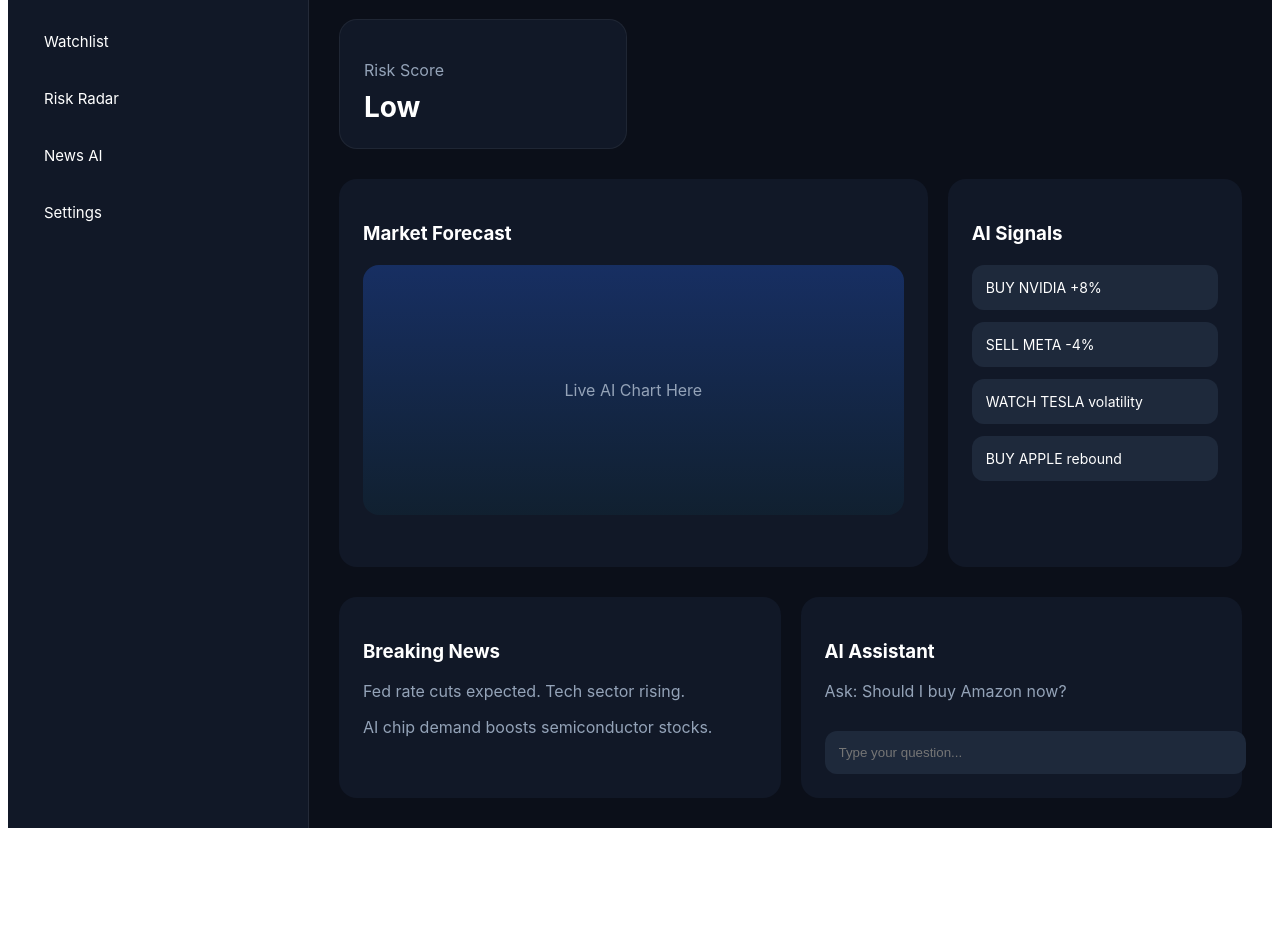
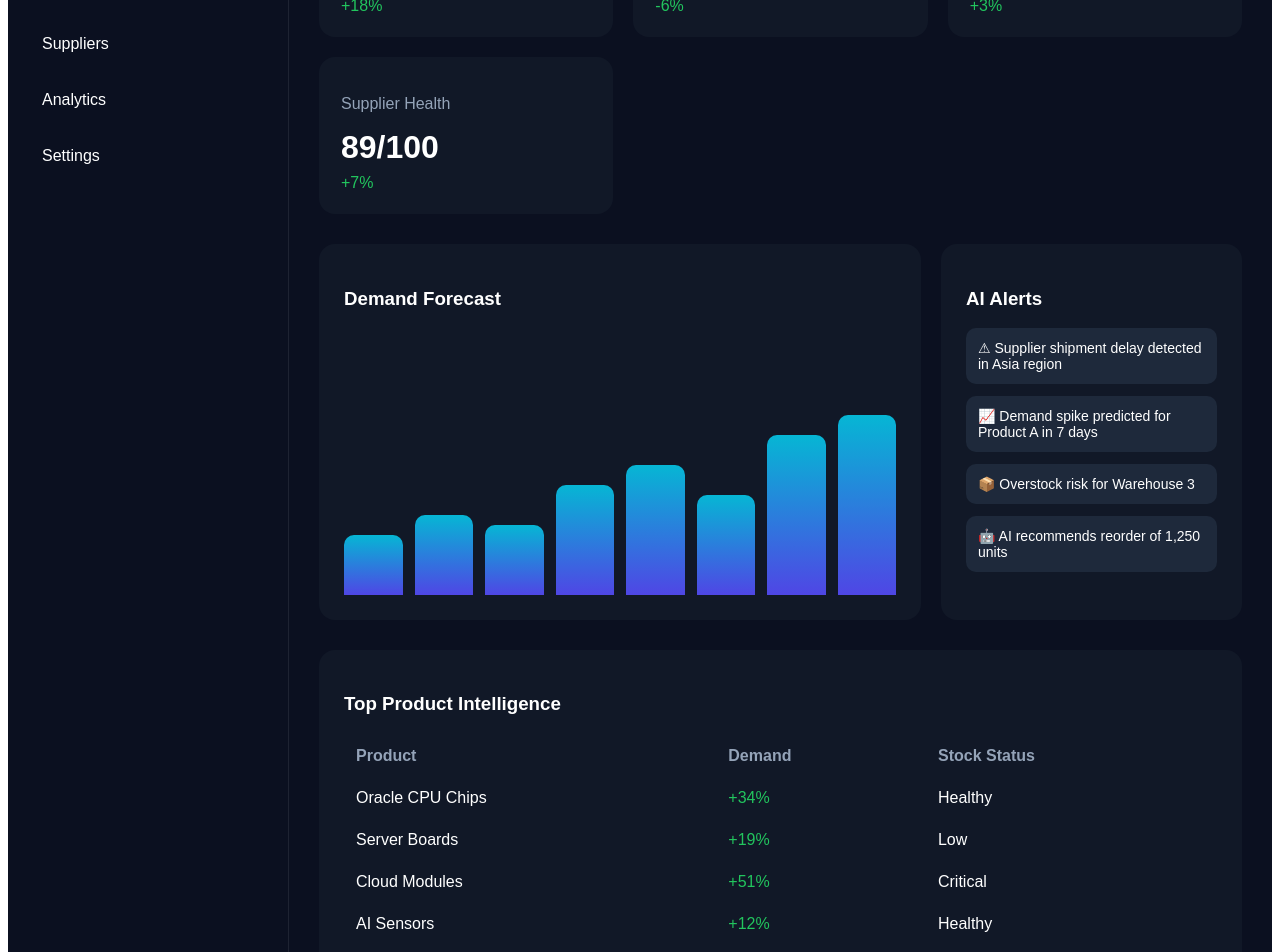
Before and after one commit to bsalinder-bot/oracle_stock_ai, a Next.js app: page /dashboard in a window 1280 px wide. Shown: the part 280-1232 px from the top of the page. Before the commit the page ends 1116 px from the top, so only its background shows below. Built offline with nearby package versions, Linux system fonts and the light colour scheme.

Commit message:
Refactor Dashboard layout and update styles

```diff
--- a/app/dashboard/page.tsx
+++ b/app/dashboard/page.tsx
@@ -1,50 +1,66 @@
 export default function Dashboard() {
+  const cards = [
+    { title: "Revenue Protected", value: "$4.8M", change: "+18%" },
+    { title: "Stockout Risk", value: "12%", change: "-6%" },
+    { title: "Inventory Accuracy", value: "96.4%", change: "+3%" },
+    { title: "Supplier Health", value: "89/100", change: "+7%" },
+  ];
+
+  const alerts = [
+    "⚠ Supplier shipment delay detected in Asia region",
+    "📈 Demand spike predicted for Product A in 7 days",
+    "📦 Overstock risk for Warehouse 3",
+    "🤖 AI recommends reorder of 1,250 units",
+  ];
+
+  const products = [
+    { name: "Oracle CPU Chips", demand: "+34%", stock: "Healthy" },
+    { name: "Server Boards", demand: "+19%", stock: "Low" },
+    { name: "Cloud Modules", demand: "+51%", stock: "Critical" },
+    { name: "AI Sensors", demand: "+12%", stock: "Healthy" },
+  ];
+
   return (
     <main
       style={{
-        margin: 0,
-        padding: 0,
-        fontFamily: "Inter, Arial, sans-serif",
-        background: "#0b0f19",
-        color: "#fff",
         minHeight: "100vh",
+        background: "#0b1020",
+        color: "white",
+        fontFamily: "Arial, sans-serif",
         display: "flex",
       }}
     >
       {/* Sidebar */}
       <aside
         style={{
-          width: "260px",
-          background: "#111827",
+          width: "240px",
           padding: "30px 20px",
           borderRight: "1px solid rgba(255,255,255,0.08)",
         }}
       >
-        <h1 style={{ fontSize: "24px", marginBottom: "40px" }}>
+        <h2 style={{ marginBottom: "40px", fontSize: "28px" }}>
           OracleStock AI
-        </h1>
+        </h2>
 
         {[
           "Dashboard",
-          "AI Signals",
-          "Portfolio",
-          "Watchlist",
-          "Risk Radar",
-          "News AI",
+          "Forecasting",
+          "Inventory",
+          "Suppliers",
+          "Analytics",
           "Settings",
         ].map((item) => (
           <div
             key={item}
             style={{
-              padding: "14px 16px",
+              padding: "14px",
               marginBottom: "10px",
-              borderRadius: "12px",
+              borderRadius: "10px",
               background:
                 item === "Dashboard"
-                  ? "linear-gradient(90deg,#2563eb,#06b6d4)"
+                  ? "linear-gradient(90deg,#4f46e5,#06b6d4)"
                   : "transparent",
               cursor: "pointer",
-              fontSize: "15px",
             }}
           >
             {item}
@@ -52,45 +68,40 @@ export default function Dashboard() {
         ))}
       </aside>
 
-      {/* Main Content */}
-      <section
-        style={{
-          flex: 1,
-          padding: "30px",
-        }}
-      >
-        {/* Top Bar */}
+      {/* Main */}
+      <section style={{ flex: 1, padding: "30px" }}>
+        {/* Header */}
         <div
           style={{
             display: "flex",
             justifyContent: "space-between",
             marginBottom: "30px",
-            alignItems: "center",
           }}
         >
           <div>
-            <h2 style={{ margin: 0 }}>Welcome Back</h2>
+            <h1 style={{ fontSize: "36px", margin: 0 }}>
+              Global Supply Dashboard
+            </h1>
             <p style={{ color: "#94a3b8" }}>
-              AI-powered market intelligence dashboard
+              Real-time AI forecasting & inventory intelligence
             </p>
           </div>
 
           <button
             style={{
-              padding: "12px 20px",
+              padding: "12px 18px",
+              background: "linear-gradient(90deg,#4f46e5,#06b6d4)",
+              color: "white",
+              border: "none",
               borderRadius: "10px",
-              border: "none",
-              background: "linear-gradient(90deg,#2563eb,#06b6d4)",
-              color: "#fff",
-              cursor: "pointer",
-              fontWeight: 600,
+              fontWeight: "bold",
             }}
           >
-            Upgrade Pro
+            + Generate AI Report
           </button>
         </div>
 
-        {/* Stats Cards */}
+        {/* Cards */}
         <div
           style={{
             display: "grid",
@@ -99,147 +110,131 @@ export default function Dashboard() {
             marginBottom: "30px",
           }}
         >
-          {[
-            ["Portfolio Value", "$128,450"],
-            ["Today Profit", "+$2,145"],
-            ["AI Confidence", "92%"],
-            ["Risk Score", "Low"],
-          ].map(([title, value]) => (
+          {cards.map((card) => (
             <div
-              key={title}
+              key={card.title}
               style={{
                 background: "#111827",
-                padding: "24px",
-                borderRadius: "18px",
-                border: "1px solid rgba(255,255,255,0.06)",
+                padding: "22px",
+                borderRadius: "16px",
               }}
             >
-              <p style={{ color: "#94a3b8", marginBottom: "10px" }}>{title}</p>
-              <h3 style={{ margin: 0, fontSize: "28px" }}>{value}</h3>
+              <p style={{ color: "#94a3b8" }}>{card.title}</p>
+              <h2 style={{ fontSize: "32px", margin: "8px 0" }}>
+                {card.value}
+              </h2>
+              <span style={{ color: "#22c55e" }}>{card.change}</span>
             </div>
           ))}
         </div>
 
-        {/* Chart + Signals */}
+        {/* Chart + Alerts */}
         <div
           style={{
             display: "grid",
             gridTemplateColumns: "2fr 1fr",
             gap: "20px",
+            marginBottom: "30px",
           }}
         >
-          {/* Chart */}
+          {/* Fake Chart */}
           <div
             style={{
               background: "#111827",
-              padding: "24px",
-              borderRadius: "18px",
-              minHeight: "340px",
+              padding: "25px",
+              borderRadius: "16px",
             }}
           >
-            <h3 style={{ marginBottom: "20px" }}>Market Forecast</h3>
+            <h3>Demand Forecast</h3>
 
             <div
               style={{
-                height: "250px",
-                borderRadius: "16px",
-                background:
-                  "linear-gradient(180deg, rgba(37,99,235,0.3), rgba(6,182,212,0.05))",
+                marginTop: "25px",
+                height: "260px",
                 display: "flex",
-                alignItems: "center",
-                justifyContent: "center",
-                color: "#94a3b8",
+                alignItems: "end",
+                gap: "12px",
               }}
             >
-              Live AI Chart Here
+              {[60, 80, 70, 110, 130, 100, 160, 180].map((h, i) => (
+                <div
+                  key={i}
+                  style={{
+                    flex: 1,
+                    height: `${h}px`,
+                    borderRadius: "10px 10px 0 0",
+                    background:
+                      "linear-gradient(180deg,#06b6d4,#4f46e5)",
+                  }}
+                />
+              ))}
             </div>
           </div>
 
-          {/* Signals */}
+          {/* Alerts */}
           <div
             style={{
               background: "#111827",
-              padding: "24px",
-              borderRadius: "18px",
+              padding: "25px",
+              borderRadius: "16px",
             }}
           >
-            <h3 style={{ marginBottom: "20px" }}>AI Signals</h3>
+            <h3>AI Alerts</h3>
 
-            {[
-              "BUY NVIDIA +8%",
-              "SELL META -4%",
-              "WATCH TESLA volatility",
-              "BUY APPLE rebound",
-            ].map((signal) => (
+            {alerts.map((alert, i) => (
               <div
-                key={signal}
+                key={i}
                 style={{
-                  padding: "14px",
-                  borderRadius: "12px",
+                  padding: "12px",
+                  marginTop: "12px",
                   background: "#1e293b",
-                  marginBottom: "12px",
+                  borderRadius: "10px",
                   fontSize: "14px",
                 }}
               >
-                {signal}
+                {alert}
               </div>
             ))}
           </div>
         </div>
 
-        {/* Bottom Section */}
+        {/* Products */}
         <div
           style={{
-            marginTop: "30px",
-            display: "grid",
-            gridTemplateColumns: "1fr 1fr",
-            gap: "20px",
+            background: "#111827",
+            padding: "25px",
+            borderRadius: "16px",
           }}
         >
-          {/* News */}
-          <div
+          <h3>Top Product Intelligence</h3>
+
+          <table
             style={{
-              background: "#111827",
-              padding: "24px",
-              borderRadius: "18px",
+              width: "100%",
+              marginTop: "20px",
+              borderCollapse: "collapse",
             }}
           >
-            <h3>Breaking News</h3>
-            <p style={{ color: "#94a3b8" }}>
-              Fed rate cuts expected. Tech sector rising.
-            </p>
-            <p style={{ color: "#94a3b8" }}>
-              AI chip demand boosts semiconductor stocks.
-            </p>
-          </div>
+            <thead>
+              <tr style={{ color: "#94a3b8", textAlign: "left" }}>
+                <th style={{ padding: "12px" }}>Product</th>
+                <th style={{ padding: "12px" }}>Demand</th>
+                <th style={{ padding: "12px" }}>Stock Status</th>
+              </tr>
+            </thead>
 
-          {/* AI Assistant */}
-          <div
-            style={{
-              background: "#111827",
-              padding: "24px",
-              borderRadius: "18px",
-            }}
-          >
-            <h3>AI Assistant</h3>
-            <p style={{ color: "#94a3b8" }}>
-              Ask: Should I buy Amazon now?
-            </p>
-
-            <input
-              placeholder="Type your question..."
-              style={{
-                width: "100%",
-                padding: "14px",
-                marginTop: "14px",
-                borderRadius: "12px",
-                border: "none",
-                outline: "none",
-                background: "#1e293b",
-                color: "#fff",
-              }}
-            />
-          </div>
+            <tbody>
+              {products.map((item) => (
+                <tr key={item.name}>
+                  <td style={{ padding: "12px" }}>{item.name}</td>
+                  <td style={{ padding: "12px", color: "#22c55e" }}>
+                    {item.demand}
+                  </td>
+                  <td style={{ padding: "12px" }}>{item.stock}</td>
+                </tr>
+              ))}
+            </tbody>
+          </table>
         </div>
       </section>
     </main>
```
